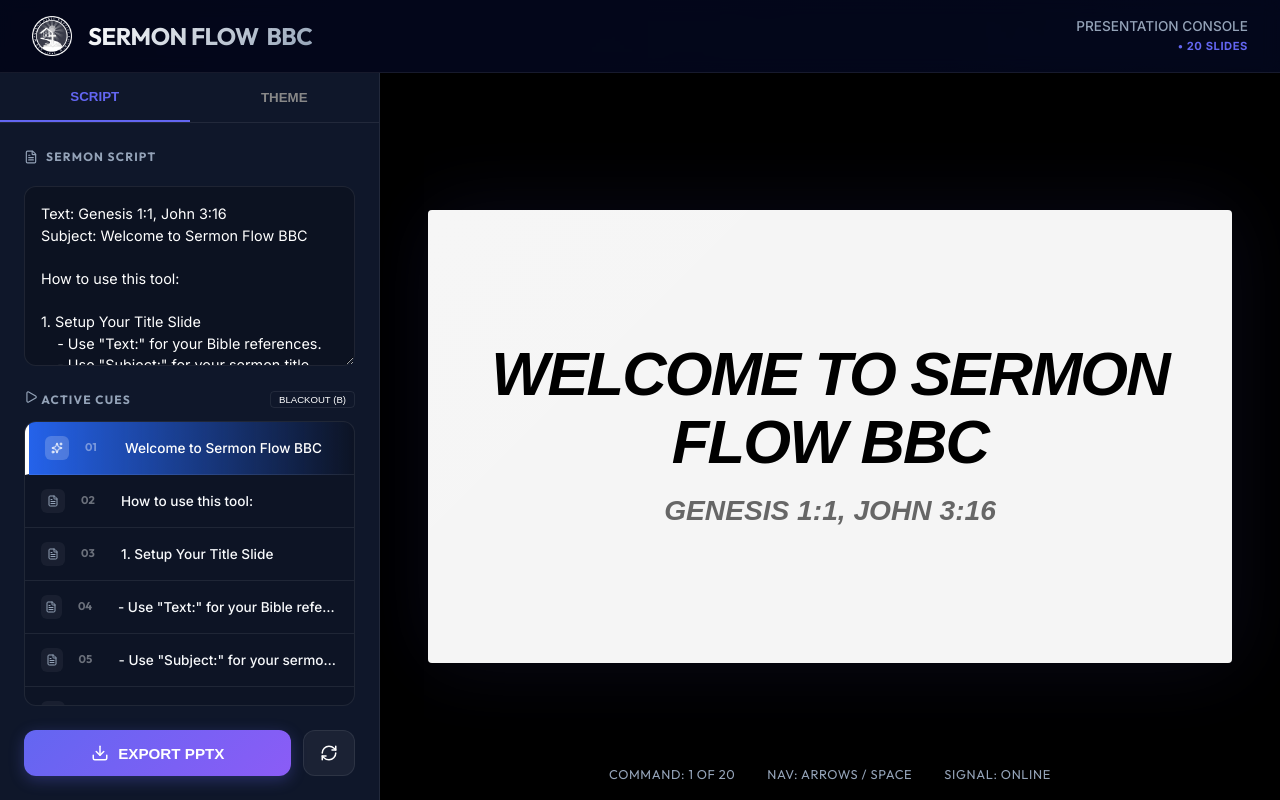
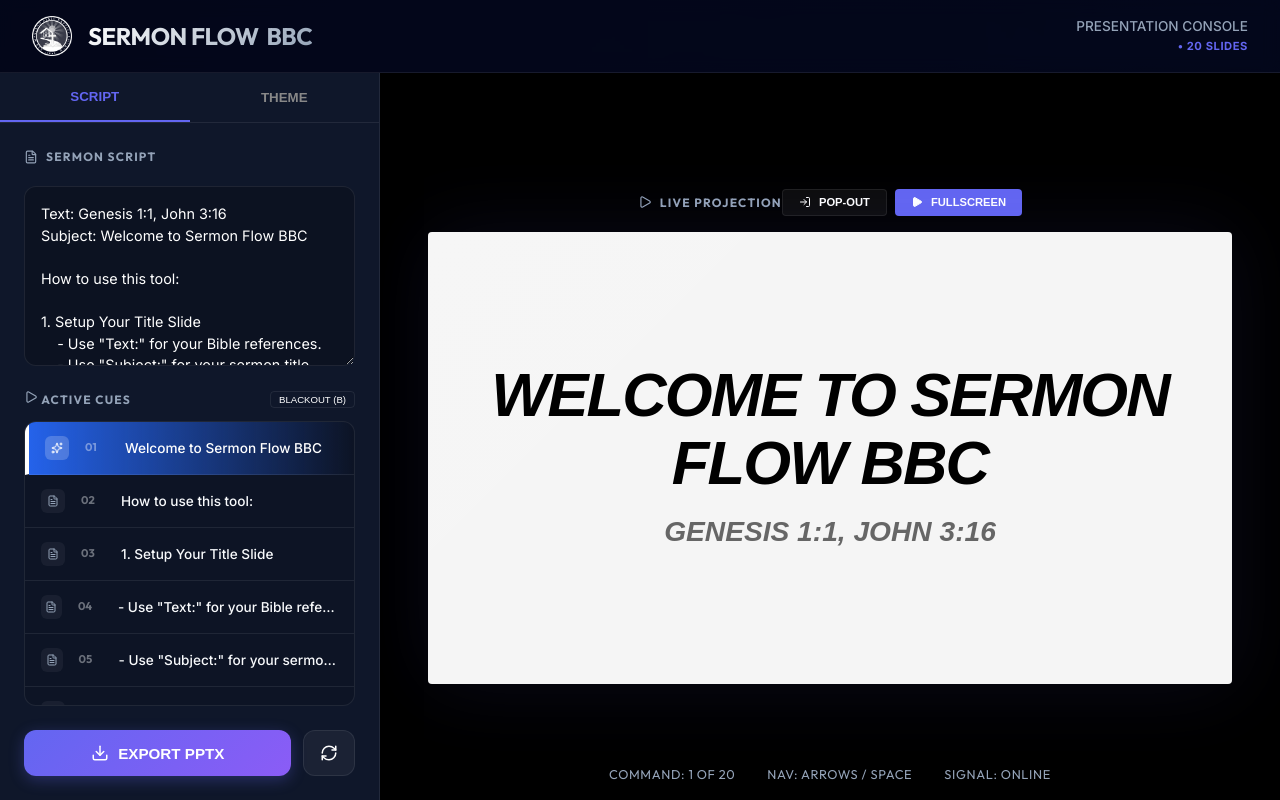
Before and after one commit to gloreanne19/sermon_flow, a React (Vite) app: page / in a window 1280 px wide. Built offline with nearby package versions, Linux system fonts and the light colour scheme; no server answers.

Commit message:
live presentation

```diff
--- a/src/App.jsx
+++ b/src/App.jsx
@@ -1,4 +1,4 @@
-import React, { useState, useEffect } from 'react';
+import React, { useState, useEffect, useRef } from 'react';
 import pptxgen from "pptxgenjs";
 import { Download, Play, FileText, CheckCircle2, Loader2, Sparkles, RefreshCw } from 'lucide-react';
 import localBibleData from './bibleData.json';
@@ -46,6 +46,8 @@
   const [status, setStatus] = useState('');
   const [bibleCache, setBibleCache] = useState(getInitialCache());
   const [activeSlideIndex, setActiveSlideIndex] = useState(0);
+  const screenRef = useRef(null);
+  const projectorWindowRef = useRef(null);
   const [isBlackout, setIsBlackout] = useState(false);
   const [activeTab, setActiveTab] = useState('script'); // 'script' or 'theme'
   const [theme, setTheme] = useState({
@@ -67,6 +69,19 @@
   useEffect(() => {
     localStorage.setItem('bible_cache', JSON.stringify(bibleCache));
   }, [bibleCache]);
+
+  // Broadcast channel for sync
+  useEffect(() => {
+    const channel = new BroadcastChannel('sermon_flow_sync');
+    channel.postMessage({
+      type: 'update',
+      slide: slides[activeSlideIndex],
+      theme,
+      isBlackout,
+      index: activeSlideIndex
+    });
+    return () => channel.close();
+  }, [activeSlideIndex, slides, theme, isBlackout]);
 
   useEffect(() => {
     const handleKeyDown = (e) => {
@@ -91,6 +106,150 @@
     localStorage.removeItem('bible_cache');
     setStatus('Cache cleared! Re-fetching verses...');
     setTimeout(() => setStatus(''), 3000);
+  };
+
+  const toggleFullscreen = () => {
+    if (!document.fullscreenElement) {
+      screenRef.current?.requestFullscreen().catch(err => {
+        console.error(`Error attempting to enable full-screen mode: ${err.message}`);
+      });
+    } else {
+      document.exitFullscreen();
+    }
+  };
+
+  const openProjectorWindow = () => {
+    if (projectorWindowRef.current && !projectorWindowRef.current.closed) {
+      projectorWindowRef.current.focus();
+      return;
+    }
+
+    const width = 1280;
+    const height = 720;
+    const left = window.screen.width; // Try to open on the second monitor
+    const top = 0;
+
+    const projectorWindow = window.open(
+      '',
+      'SermonFlowProjector',
+      `width=${width},height=${height},left=${left},top=${top},menubar=no,toolbar=no,location=no,status=no`
+    );
+
+    if (projectorWindow) {
+      projectorWindow.document.title = "Sermon Flow - Projector";
+      projectorWindow.document.body.style.margin = '0';
+      projectorWindow.document.body.style.padding = '0';
+      projectorWindow.document.body.style.overflow = 'hidden';
+      projectorWindow.document.body.style.backgroundColor = '#000';
+      projectorWindow.document.body.innerHTML = '<div id="projector-root"></div>';
+
+      // Inject Styles
+      const style = projectorWindow.document.createElement('style');
+      style.textContent = `
+        body { font-family: sans-serif; }
+        #projector-root { width: 100vw; height: 100vh; display: flex; align-items: center; justify-content: center; position: relative; overflow: hidden; }
+        .slide-content { text-align: center; width: 100%; height: 100%; display: flex; flex-direction: column; justify-content: center; align-items: center; padding: 5%; box-sizing: border-box; z-index: 1; transition: opacity 0.5s ease; }
+        .overlay { position: absolute; inset: 0; z-index: 0; }
+        .background { position: absolute; inset: 0; background-size: cover; background-position: center; z-index: -1; }
+      `;
+      projectorWindow.document.head.appendChild(style);
+
+      projectorWindowRef.current = projectorWindow;
+
+      // Handle Sync
+      const channel = new BroadcastChannel('sermon_flow_sync');
+
+      const updateContent = (data) => {
+        const root = projectorWindow.document.getElementById('projector-root');
+        if (!root) return;
+
+        if (data.isBlackout) {
+          root.innerHTML = '';
+          root.style.backgroundColor = '#000';
+          return;
+        }
+
+        const slide = data.slide;
+        const theme = data.theme;
+        if (!slide) return;
+
+        // Dynamic Styles for Font Sizes
+        const getFontSize = (text, type) => {
+          let baseSize = 40;
+          const length = text?.length || 0;
+          if (type === 'title') baseSize = length > 40 ? 35 : 48;
+          else if (type === 'subtitle') baseSize = 22;
+          else if (type === 'content') {
+            if (length < 30) baseSize = 50;
+            else if (length < 60) baseSize = 38;
+            else if (length < 120) baseSize = 28;
+            else if (length < 200) baseSize = 22;
+            else baseSize = 18;
+          }
+          else if (type === 'scripture') {
+            if (length < 100) baseSize = 30;
+            else if (length < 200) baseSize = 22;
+            else if (length < 400) baseSize = 18;
+            else baseSize = 14;
+          }
+          return `${baseSize * theme.sizeMultiplier * 0.1}vw`;
+        };
+
+        let contentHtml = '';
+        const textTransform = theme.uppercase ? 'uppercase' : 'none';
+        const fontWeight = theme.bold ? '900' : '400';
+        const fontStyle = theme.italic ? 'italic' : 'normal';
+
+        if (slide.type === 'title') {
+          contentHtml = `
+            <div style="text-align:center; font-weight:${fontWeight}; font-style:${fontStyle}; text-transform:${textTransform}; color:${theme.titleColor};">
+              <div style="font-size:${getFontSize(slide.title, 'title')}; line-height:1.1; margin-bottom:1vw;">${slide.title}</div>
+              <div style="font-size:${getFontSize(slide.subtitle, 'subtitle')}; color:${theme.subtitleColor}; font-weight:600;">${slide.subtitle || ''}</div>
+            </div>
+          `;
+        } else if (slide.type === 'content') {
+            contentHtml = `
+            <div style="text-align:center; text-transform:${textTransform}; font-weight:${fontWeight}; font-style:${fontStyle}; color:${theme.text}; width:100%;">
+              ${slide.mainTitle ? `<div style="font-size:1.8vw; color:${theme.subtitleColor}; margin-bottom:2vw; font-weight:700;">${slide.mainTitle.toUpperCase()}</div>` : ''}
+              <div style="font-size:${getFontSize(slide.title, 'content')}; line-height:1.2;">${slide.title}</div>
+            </div>
+          `;
+        } else if (slide.type === 'scripture') {
+          contentHtml = `
+            <div style="text-align:center; text-transform:${textTransform}; font-weight:${fontWeight}; font-style:${fontStyle}; color:${theme.text}; width:100%;">
+              <div style="font-size:2vw; color:${theme.accent}; margin-bottom:1.5vw; font-weight:800;">${slide.reference}</div>
+              <div style="font-size:${getFontSize(slide.text, 'scripture')}; line-height:1.2;">"${slide.text}"</div>
+            </div>
+          `;
+        }
+
+        root.innerHTML = `
+          <div class="background" style="background-color:${theme.bg}; background-image:${theme.bgImage ? `url(${theme.bgImage})` : 'none'};"></div>
+          <div class="overlay" style="background-color:${theme.card}; opacity:${theme.bgImage ? theme.overlayOpacity : 1};"></div>
+          <div class="slide-content" style="font-family:${theme.fontFace};">
+            ${contentHtml}
+          </div>
+        `;
+      };
+
+      channel.onmessage = (event) => {
+        if (event.data.type === 'update') {
+          updateContent(event.data);
+        }
+      };
+
+      // Initial Sync
+      updateContent({
+        slide: slides[activeSlideIndex],
+        theme,
+        isBlackout,
+        index: activeSlideIndex
+      });
+
+      projectorWindow.onbeforeunload = () => {
+        channel.close();
+      };
+    }
   };
 
   useEffect(() => {
@@ -580,13 +739,35 @@
         </section>
 
         <section className="live-projection-area">
+          <div style={{ display: 'flex', justifyContent: 'space-between', alignItems: 'center', marginBottom: '1rem' }}>
+            <div className="section-label" style={{ margin: 0 }}><Play size={14} /> LIVE PROJECTION</div>
+            <div style={{ display: 'flex', gap: '0.5rem' }}>
+              <button
+                className="btn"
+                onClick={openProjectorWindow}
+                style={{ padding: '0.4rem 1rem', fontSize: '0.7rem', background: 'rgba(255,255,255,0.05)', color: '#fff', border: '1px solid var(--glass-border)', borderRadius: '4px', cursor: 'pointer', display: 'flex', alignItems: 'center', gap: '0.5rem' }}
+              >
+                <Download size={12} style={{ transform: 'rotate(-90deg)' }} /> POP-OUT
+              </button>
+              <button
+                className="btn"
+                onClick={toggleFullscreen}
+                style={{ padding: '0.4rem 1rem', fontSize: '0.7rem', background: 'var(--primary)', color: '#fff', border: 'none', borderRadius: '4px', cursor: 'pointer', display: 'flex', alignItems: 'center', gap: '0.5rem' }}
+              >
+                <Play size={12} fill="currentColor" /> FULLSCREEN
+              </button>
+            </div>
+          </div>
           {slides[activeSlideIndex] && (
-            <div className="projection-screen" style={{
+            <div className="projection-screen" ref={screenRef} style={{
               visibility: isBlackout ? 'hidden' : 'visible',
               backgroundColor: theme.bg,
               backgroundImage: theme.bgImage ? `url(${theme.bgImage})` : 'none',
               backgroundSize: 'cover',
               backgroundPosition: 'center',
+              // Add a special behavior for fullscreen mode via pseudo-class is usually better, but inline works for basics
+              display: 'flex',
+              flexDirection: 'column'
             }}>
               {/* Semi-transparent overlay / Slide Card */}
               <div style={{
```
